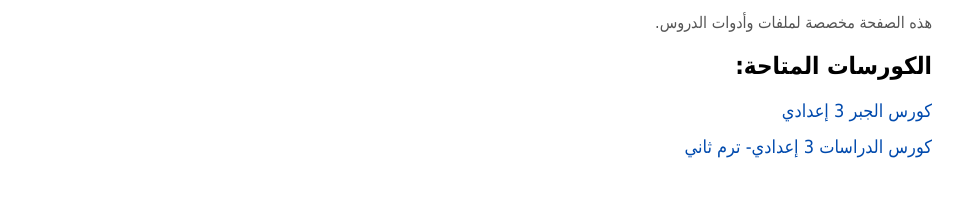
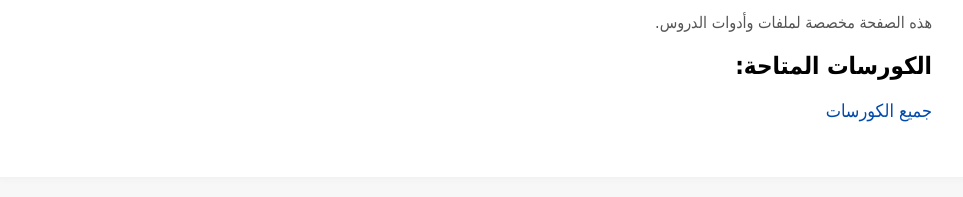
Before and after one commit to sawanet/sawanet.github.io, a plain HTML site: page index.html in a window 1280 px wide. Shown: the part 193-390 px from the top of the page, without its empty margins (158-1121 px from the left). Drawn offline with Linux system fonts and the light colour scheme.

Commit message:
Update course links in index.html

```diff
--- a/index.html
+++ b/index.html
@@ -18,8 +18,7 @@
     <div class="course-list">
       <h2>الكورسات المتاحة:</h2>
       <ul>
-        <li><a href="courses/html-course/">كورس الجبر 3 إعدادي </a></li>
-        <li><a href="courses/js-course/">كورس الدراسات 3 إعدادي- ترم ثاني</a></li>
+      <li><a href="courses/">جميع الكورسات</a></li>
       </ul>
     </div>
 
```
